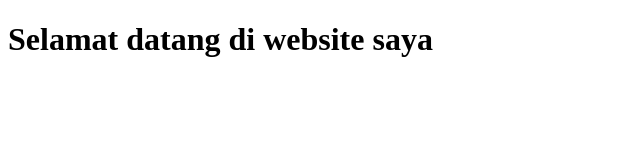
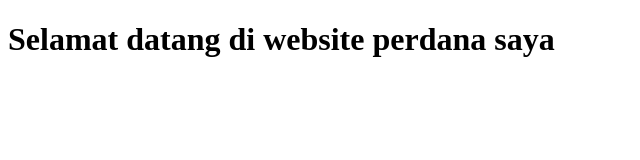
Before and after one commit to RichiMaulana/aws-amplify-static-web, a plain HTML site: page index.html in a window 1280 px wide. Shown: the whole page, without its empty margins (0-640 px from the left). Drawn offline with Linux system fonts and the light colour scheme.

Commit message:
versi pertama

```diff
--- a/index.html
+++ b/index.html
@@ -2,6 +2,6 @@
 <title>Selamat datang</title>
 
 <body>
-    <h1>Selamat datang di website saya</h1>
+    <h1>Selamat datang di website perdana saya</h1>
 </body>
 </html>
```
